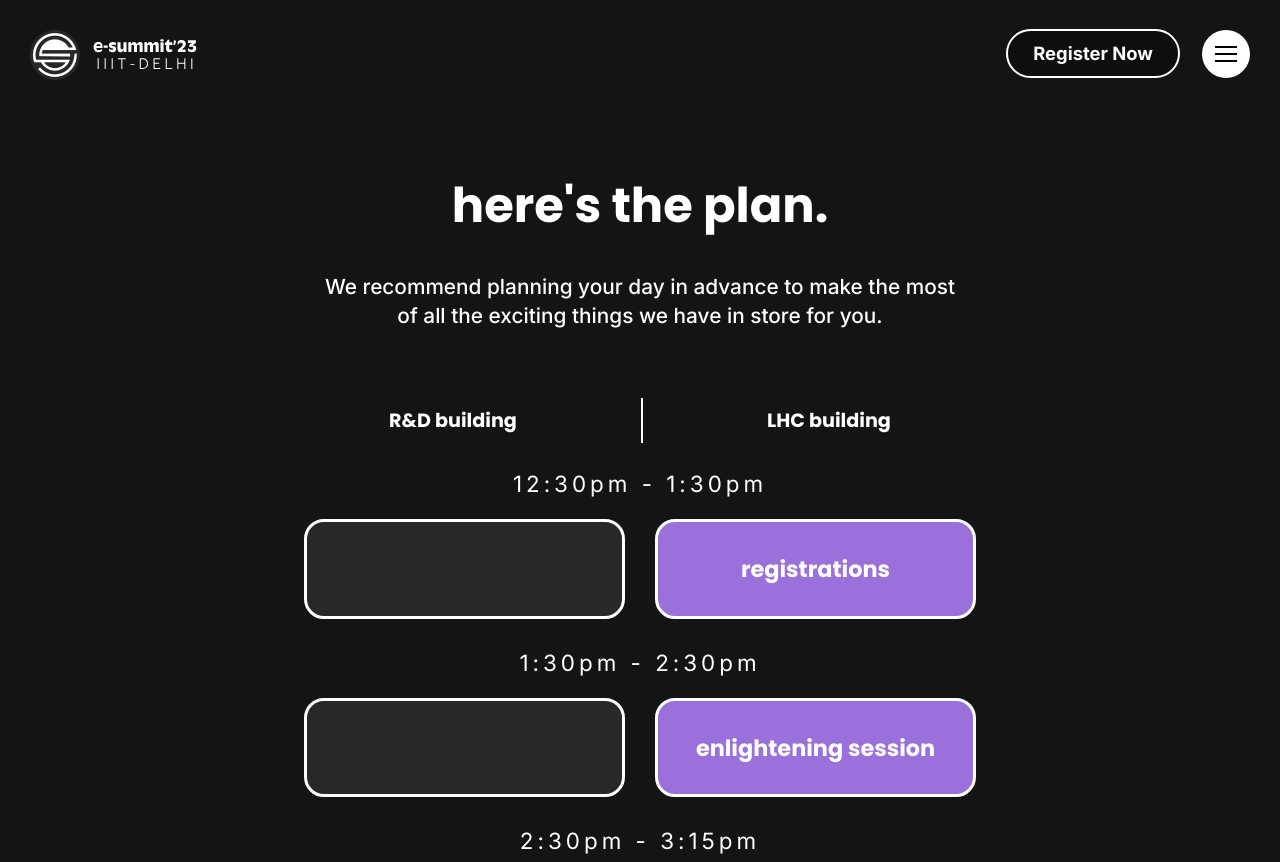
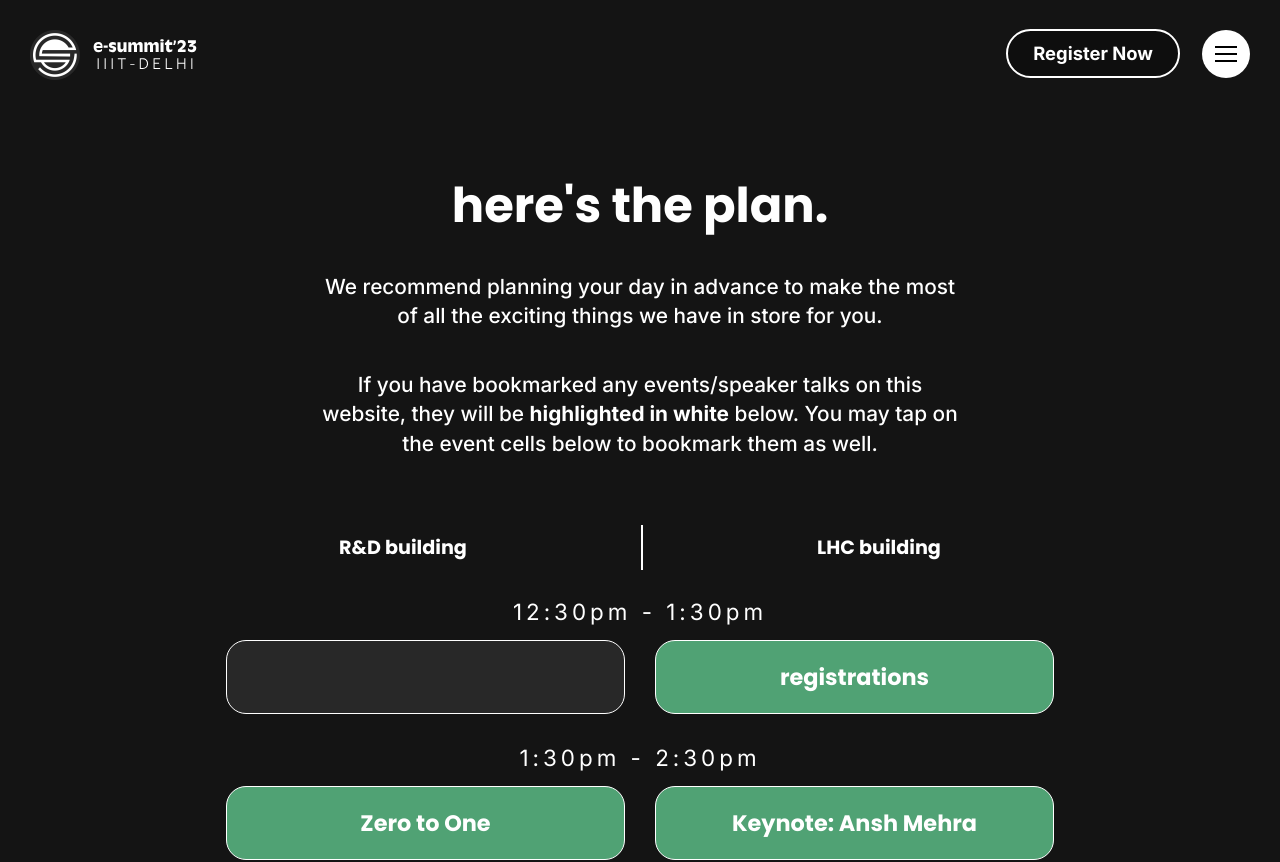
Before and after one commit to SarthakS09/techstars, a React (Create React App) app: page /schedule in a window 1280 px wide. Shown: the top 862 px of the page. Built offline with nearby package versions, Linux system fonts and the light colour scheme.

Commit message:
Removed Spline imports

```diff
--- a/src/App.jsx
+++ b/src/App.jsx
@@ -12,13 +12,6 @@ import AOS from 'aos';
 import 'aos/dist/aos.css';
 import './App.css'
 
-function onDelete(id) {
-
-}
-
-function isPresent(id) {
-
-}
 
 function App() {
   // Initialising the Animate on Scroll (AOS) library
@@ -26,8 +19,13 @@ function App() {
     AOS.init();
   }, [])
 
-  // Initialising an object of preference mappings
-  const [bookmarks, setBookmarks] = useState({
+  // Fetching previous preferences from local storage.
+  // If no preference history is found, all bookmarks are assumed to be 'false'.
+  let temp;
+  if (localStorage.getItem("bookmarks"))
+    temp = JSON.parse(localStorage.getItem("bookmarks"));
+  else
+    temp = {
       'ashneerGrover': false,
       'nishantSuri': false,
       'triggeredInsaan': false,
@@ -41,21 +39,24 @@ function App() {
       'sharkTank': false,
       'godfather': false,
       'socialIdeathon': false
-  });
+    };
 
-  // if (localStorage.getItem("bookmarks"))
-  //   setBookmarks(JSON.parse(localStorage.getItem("bookmarks")));
+  // Creating a new object called 'bookmarks'. This is the object that will be used and
+  // passed around to keep track of user preferences in real time. In case of any changes
+  // to 'bookmarks' (such as the user adding or removing bookmarks to one or more events),
+  // the instance present in local storage will also update to mirror the change.
+  const [bookmarks, setBookmarks] = useState(temp);
+  useEffect(() => {
+    localStorage.setItem("bookmarks", JSON.stringify(bookmarks))
+  }, [bookmarks])
 
+  // Helper functions to toggle the current bookmark state for a given 'id'
+  // and a function to simply return the state for a given 'id'.
   const toggleBookmark = (id) => {
-    console.log('toggle called!')
-    console.log(id)
-    console.log(bookmarks[id])
     setBookmarks((prevBookmarks) => ({
       ...prevBookmarks, [id]: !prevBookmarks[id],
     }));
-    console.log(bookmarks[id])
   }
-
   const hasOpted = (id) => {
     return bookmarks[id];
   }
@@ -67,7 +68,7 @@ function App() {
         <Route path="/" element={<Home/>}/>
         <Route path="/events" element={<Events toggleBookmark={toggleBookmark} hasOpted={hasOpted} />}/>
         <Route path="/speakers" element={<Speakers toggleBookmark={toggleBookmark} hasOpted={hasOpted} />}/>
-        <Route path="/schedule" element={<Schedule/>}/>
+        <Route path="/schedule" element={<Schedule toggleBookmark={toggleBookmark} hasOpted={hasOpted}/>}/>
         <Route path="/about" element={<About/>}/>
         <Route path='*' element={<PageNotFound/>}/>
       </Routes>
--- a/src/Pages/Schedule.jsx
+++ b/src/Pages/Schedule.jsx
@@ -3,13 +3,13 @@ import { useEffect } from 'react'
 import schedImage from '../Assets/schedule.svg'
 import '../Styles/Schedule.scss'
 
-function renderBlock(time, lhc, rnd) {
+function renderBlock(time, lhc, rnd, lhcId, rndId, hasOpted, toggleBookmark) {
   return(
       <div className="time-section" data-aos="fade-up">
         <p className="sched-time">{time}</p>
         <div className="time-flex">
-          <div className={typeof rnd === 'undefined' ? 'time-card-empty' : 'time-card-rnd'}><h4>{rnd}</h4></div>
-          <div className="time-card-lhc"><h4>{lhc}</h4></div>
+          <button onClick={() => toggleBookmark(rndId)} className={`${rnd === '' ? 'time-card-empty' : 'time-card-rnd'} ${(hasOpted(rndId) && rnd !== '') ? 'time-card-imp' : ''}`} ><h4>{rnd}</h4></button>
+          <button onClick={() => toggleBookmark(lhcId)} className={hasOpted(lhcId) ? 'time-card-rnd time-card-imp' : 'time-card-rnd'}><h4>{lhc}</h4></button>
         </div>
       </div>
   )
@@ -26,15 +26,29 @@ function renderBreak(time, text) {
   )
 }
 
-export default function Schedule() {
+export default function Schedule(props) {
+
   useEffect(() => {
     window.scrollTo(0, 0)
   }, [])
+
+  const hasOpted = (id) => {
+		return props.hasOpted(id)
+	}
+
+  const toggleBookmark = (id) => {
+    if (id === '') {
+      return
+    }
+		props.toggleBookmark(id);
+	}
+
   return (
     <>
       <div className="about-header sched-header">
         <h2>here's the plan.</h2>
         <p className='sched-p'>We recommend planning your day in advance to make the most of all the exciting things we have in store for you.</p>
+        <p className='sched-p'>If you have bookmarked any events/speaker talks on this website, they will be <strong>highlighted in white</strong> below. You may tap on the event cells below to bookmark them as well.</p>
       </div>
       <div className="sched-container">
         <div className="buildings" data-aos="fade-up">
@@ -42,18 +56,50 @@ export default function Schedule() {
           <span className="line"></span>
           <span><h4>LHC building</h4></span>
         </div>
-        {renderBlock('12:30pm - 1:30pm', 'registrations')}
-        {renderBlock('1:30pm - 2:30pm', 'enlightening session')}
-        {renderBlock('2:30pm - 3:15pm', 'Scam 2023: Round 1', 'Change Utsav: movie showcase/nukad natak')}
+        {renderBlock(
+          '12:30pm - 1:30pm',
+          'registrations',
+          '',
+          '', '', props.hasOpted, props.toggleBookmark)}
+        {renderBlock(
+          '1:30pm - 2:30pm',
+          'Keynote: Ansh Mehra',
+          'Zero to One',
+          'anshMehra', 'zeroToOne', props.hasOpted, props.toggleBookmark)}
+        {renderBlock(
+          '2:30pm - 3:15pm',
+          'Keynote: Saptarshi Prakash',
+          'Pitch Café',
+          'saptarishi', 'pitchCafe', props.hasOpted, props.toggleBookmark)}
 
-        {renderBreak('3:15pm - 3:45pm', 'snacks and networking')}
+        {renderBreak(
+          '3:15pm - 3:45pm',
+          'snacks and networking')}
 
-        {renderBlock('3:45pm - 5:15pm', 'Scam 2023: Round 2', 'Change Utsav')}
-        {renderBlock('5:15pm - 5:45pm', 'keynote session 1', 'Change Utsav')}
-        {renderBlock('5:45pm - 6:15pm', 'keynote session 2')}
-        {renderBlock('6:15pm - 7:15pm', 'confluence', 'empathy board & number painting')}
+        {renderBlock(
+          '3:45pm - 5:15pm',
+          'Performance: Nishant Suri',
+          'Startup Fair',
+          'nishantSuri', 'startupFair', props.hasOpted, props.toggleBookmark)}
+        {renderBlock(
+          '5:15pm - 5:45pm',
+          'Talk: Ashneer Grover',
+          'Ad Mad',
+          'ashneerGrover', 'adMad', props.hasOpted, props.toggleBookmark)}
+        {renderBlock(
+          '5:45pm - 6:15pm',
+          'Talk: Triggered Insaan',
+          'Shark Tank Panel',
+          'triggeredInsaan', 'sharkTank', props.hasOpted, props.toggleBookmark)}
+        {renderBlock(
+          '6:15pm - 7:15pm',
+          'Raaz',
+          'Godfather',
+          'raaz', 'godfather', props.hasOpted, props.toggleBookmark)}
 
-        {renderBreak('7:15pm - 8:00pm', 'meal and open networking')}
+        {renderBreak(
+          '7:15pm - 8:00pm',
+          'meal and open networking')}
 
         {/* <img src={schedImage} alt="schedule" className='sched-image' /> */}
 
--- a/src/Styles/Schedule.scss
+++ b/src/Styles/Schedule.scss
@@ -6,7 +6,7 @@
 
 .sched-container {
     width: 95%;
-    max-width: 750px;
+    max-width: 950px;
     margin: auto;
     margin-bottom: 100px;
 }
@@ -41,7 +41,7 @@ p.sched-time {
     font-size: 1.4rem;
     letter-spacing: 4px;
     margin-top: 10px;
-    margin-bottom: 12px;
+    margin-bottom: 5px;
 }
 
 .time-flex {
@@ -49,19 +49,27 @@ p.sched-time {
     justify-content: center;
 }
 
-.time-card-lhc { background: #9A71DB; }
+.time-card-lhc { background: #9A71DB; transition: 0.2s; cursor: pointer; }
 
-.time-card-rnd { background: #50A274; }
+.time-card-rnd { background: #50A274; transition: 0.2s; cursor: pointer; }
 
 .time-card-empty { background: #282828; }
 
+.time-card-imp {
+    background: white !important;
+    color: black !important;
+    border: 1.5px solid #5BB984 !important;
+    transition: 0.2s;
+    cursor: pointer;
+}
+
 .time-card-break {
-    background: white;
-    color: black;
+    background: black;
+    color: white;
 }
 
 .time-card-empty, .time-card-rnd, .time-card-lhc, .time-card-break {
-    border: 3px solid white;
+    border: 1.5px solid white;
     border-radius: 20px;
     width: 42%;
     margin: 10px 15px;
@@ -69,6 +77,7 @@ p.sched-time {
     display: flex;
     align-items: center;
     justify-content: center;
+    color: white;
 }
 
 .time-card-break {
@@ -78,6 +87,7 @@ p.sched-time {
 .time-card-empty h4, .time-card-rnd h4, .time-card-lhc h4, .time-card-break h4 {
     font-size: 1.4rem;
     padding: 0px 10px;
+    margin: 18px auto;
 }
 
 @media only screen and (max-width: 768px) {
```
Lines whose indentation alone changed are shown as unchanged.
